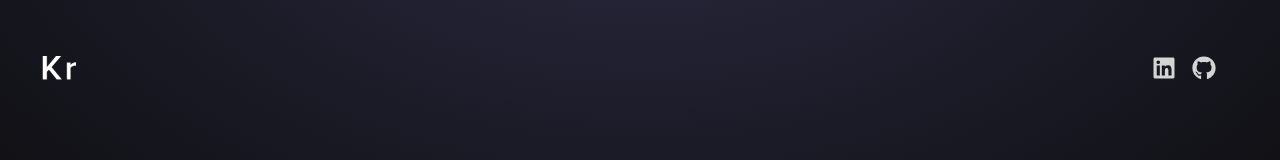
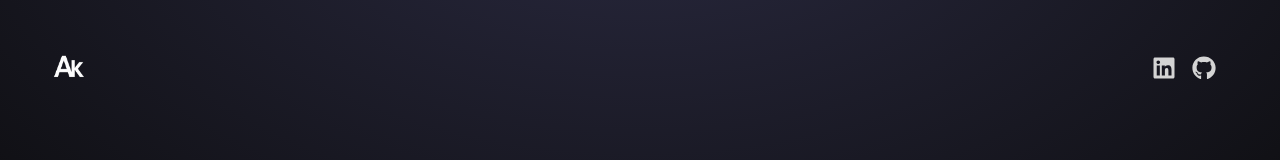
Before and after one commit to ashzad123/PersonalPortfolio, a React (Vite) app: page / in a window 1280 px wide. Shown: the top 160 px of the page. Built offline with nearby package versions, Linux system fonts and the light colour scheme.

Commit message:
feat(image):update the logo

```diff
--- a/src/components/NavBar.jsx
+++ b/src/components/NavBar.jsx
@@ -1,12 +1,12 @@
 import React from "react";
-import logo from "../assets/kevinRushLogo.png";
+import logo from "../assets/mypic.png";
 import { FaLinkedin, FaGithub } from "react-icons/fa";
 
 const NavBar = () => {
   return (
     <nav className="mb-20 flex items-center justify-between py-6">
       <div className="flex flex-shrink-0 items-center">
-        <img className="mx-2 w-10" src={logo} alt="logo" />
+        <img className="mx-4 w-10" src={logo} alt="logo" />
       </div>
       <div className="m-8 flex items-center justify-center gap-4 text-2xl">
         <FaLinkedin />
```
Also changed, not shown: src/assets/mypic.png (added).
